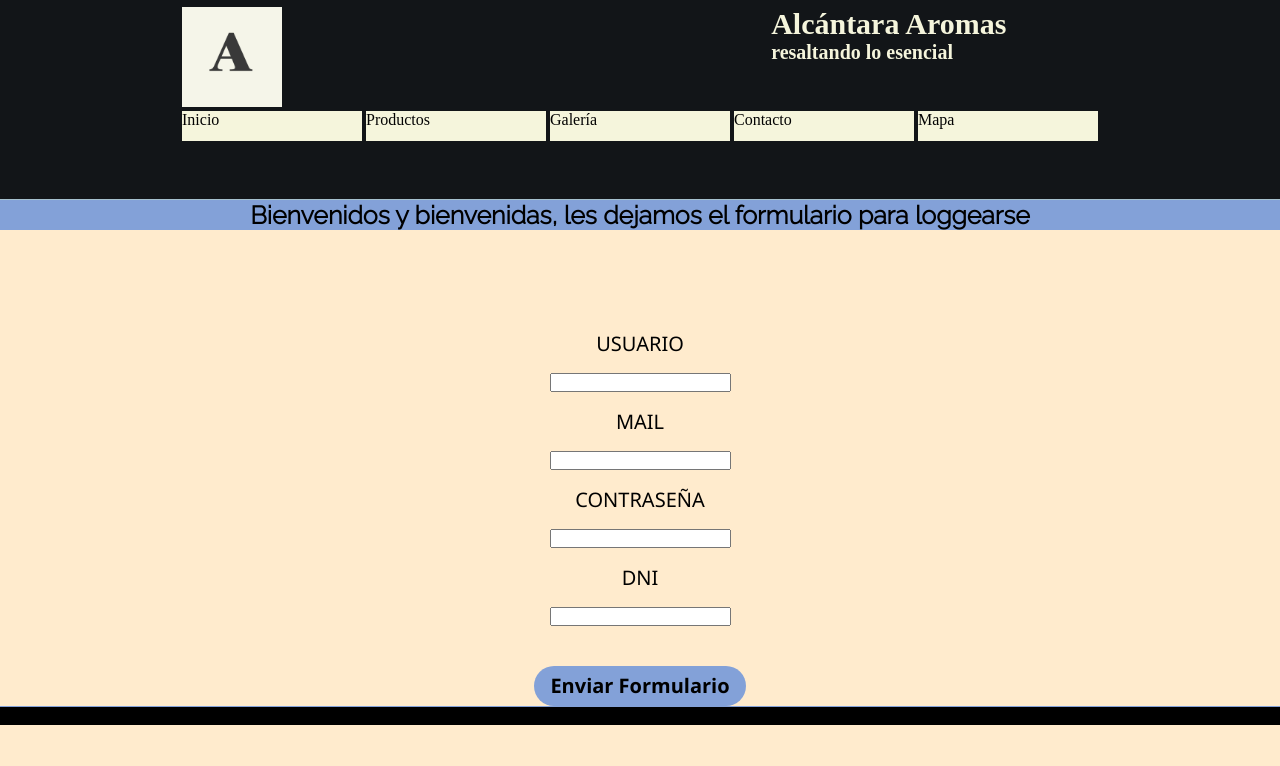
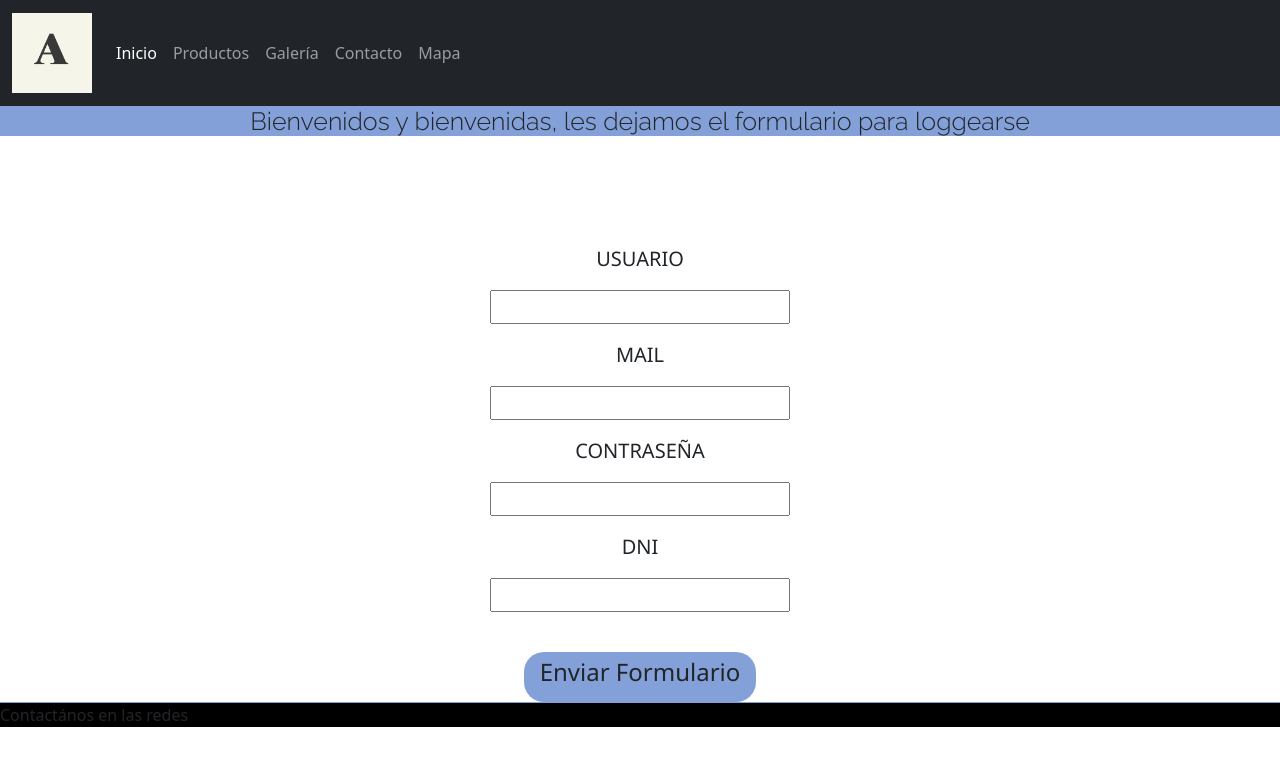
Before and after one commit to GuillerminaSaita/saita_alcantara, a plain HTML site: page pages/contacto.html in a window 1280 px wide. Drawn offline with nearby package versions, Linux system fonts and the light colour scheme; a web font is replaced by a local one.

Commit message:
primeros arreglos proyecto final

```diff
--- a/pages/contacto.html
+++ b/pages/contacto.html
@@ -13,6 +13,10 @@
 
     <link href="https://fonts.googleapis.com/css2?family=Raleway:ital,wght@0,300;1,200;1,300&display=swap" rel="stylesheet">
 
+    <link href="https://fonts.googleapis.com/css2?family=Raleway:ital,wght@0,300;1,300&family=Tiro+Devanagari+Hindi:ital@1&display=swap" rel="stylesheet">
+
+    <link href="https://cdn.jsdelivr.net/npm/bootstrap@5.2.0/dist/css/bootstrap.min.css" rel="stylesheet"
+    integrity="sha384-gH2yIJqKdNHPEq0n4Mqa/HGKIhSkIHeL5AyhkYV8i59U5AR6csBvApHHNl/vI1Bx" crossorigin="anonymous">
 <meta name="name" content="Perfumes la Plata, Perfumes Mar del Plata, Perfumes naturales, Brumas aromáticas, Perfumes, Perfuminas, Aromaterapia La Plata, Aromaterapia Mar del Plata, Venta de aceite de cannabis en La Plata, aceite de cannabis, flores de bach, aceites esenciales">
 
 <meta name="description"
@@ -22,31 +26,36 @@
 
 </head>
 
-<body class="body_contacto">
-<header class="header">
-    <div class="layout">
-      <!-- lo que quiero que quede en un solo renglon, lo pongo dentro de un mismo div,y despues en css lo acomodas con al class .fila-->
-          <div class="fila">
-            <a href="index.html">
-              <img class="logo" src="../img/logo.jpeg" alt="logo marca" />
-            </a>
-            <div class="principal">
-              <h1>Alcántara Aromas</h1>
-              <h2>resaltando lo esencial</h2>
-            </div>
-          </div>
+ <!--NAVBAR: menu hamburguesa-->
+ <nav class="navbar navbar-expand-lg bg-dark navbar-dark">
 
-<nav>
-    <ul class="menu">
-        <li  class="inicio" ><a href="../index.html">Inicio</a></li>
-        <li class="productos" >  <a href="productos.html">Productos</a> </li>
-        <li  class="galeria" ><a href="galeria.html">Galería</a></li>
-        <li  class="contacto" ><a href="contacto.html">Contacto</a></li>
-        <li  class="mapa"> <a href="mapa.html">Mapa</a></li>
-    </ul>
+  <div class="container-fluid">
+    <a class="navbar-brand" href="#"> <img class="logo-navbar" src="../img/logo.jpeg" alt=""></a>
+    <button class="navbar-toggler" type="button" data-bs-toggle="collapse" data-bs-target="#navbarNavDropdown"
+      aria-controls="navbarNavDropdown" aria-expanded="false" aria-label="Toggle navigation">
+      <span class="navbar-toggler-icon"></span>
+    </button>
+    <div class="collapse navbar-collapse" id="navbarNavDropdown">
+      <ul class="navbar-nav">
+        <li class="nav-item">
+          <a class="nav-link active" aria-current="page" href="../index.html">Inicio</a>
+        </li>
+        <li class="nav-item">
+          <a class="nav-link" href="./productos.html">Productos</a>
+        </li>
+        <li class="nav-item">
+          <a class="nav-link" href="./galeria.html">Galería</a>
+        </li>
+        <li class="nav-item">
+          <a class="nav-link" href="./contacto.html">Contacto</a>
+        </li>
+        <li class="nav-item">
+          <a class="nav-link" href="./mapa.html">Mapa</a>
+        </li>
+      </ul>
+    </div>
+  </div>
 </nav>
-
-</header>
 
 
 <main class="main_contact">
--- a/scss/_generales.scss
+++ b/scss/_generales.scss
@@ -100,5 +100,5 @@ footer {
 
 /*color del body*/
     body {
-        background-color: blanchedalmond;
+        background-color: rgb(209, 205, 199);
     }
--- a/scss/_grilla.scss
+++ b/scss/_grilla.scss
@@ -73,16 +73,15 @@ height: 100%;
 .carouselslide{
     display: flex;
     align-items: center;
-    width: 50%;
-    min-height: 600px;
+    width: 100%;
 }
 
-
+/*NO PONER ESTO
 .carousel-inner{
     height: 50%;
     width: 50%;
 }
-
+*/
 
 /*MAIN CONTACTO*/
 
@@ -94,7 +93,7 @@ height: 100%;
     width: 100%;
     align-items: center;
     font-size: 20px;
-    font-family: 'Segoe UI', Tahoma, Geneva, Verdana, sans-serif;
+    font-family:'Tiro Devanagari Hindi', serif;
     height: 400px;
     flex-direction: column;
     padding-top: 100px;
@@ -105,7 +104,7 @@ height: 100%;
 
 .main_contact h3 {
     text-align: center;
-    font-family: 'Raleway', sans-serif;
+    font-family: 'Tiro Devanagari Hindi', serif;
     font-size: 25px;
     background-color: rgb(131, 161, 216);
 }
--- a/scss/_menu.scss
+++ b/scss/_menu.scss
@@ -1,19 +1,22 @@
+/*tamaño logo navbar*/
+.logo-navbar{
+    height:80px ;
+    width:80px ;
+}
 
+
+
+/* anterior menu, sin bootstrap
 li {
-    display: inline-block;
-    background-color:beige;
-   /*lo que mide cada boton del nav*/
-    width: 180px;
-    height: 30px;
-
     a {
-        text-decoration: none;  /*para que no tenga las palabras azules con subrayado*/
+        text-decoration: none;  /*para que no tenga las palabras azules con subrayado
         color: rgb(3, 3, 3);
-
-    &:hover{   /*la & se usa para esto del hover, no hay que poner el nombre de "a" de vuelta para anidarlo*/
+    &:hover{   la & se usa para esto del hover, no hay que poner el nombre de "a" de vuelta para anidarlo
     color: black;
     }
     }
+ */
+
 
 /*TRANSFORMACIONES*/
 /*estilo para cuando apoyo el mouse para cada boton li del nav*/
@@ -41,5 +44,4 @@ li {
     background-color: $fondo-menu;
     transform: scale(1.1,1.1);
 }
-
 }
--- a/scss/_variables.scss
+++ b/scss/_variables.scss
@@ -6,4 +6,4 @@ $fondo-menu:rgb(243, 243, 187);
 $iconos-footer: rgb(194, 205, 236);
 
 
-$texto-index:'Raleway', sans-serif;
+$texto-index:'Tiro Devanagari Hindi', serif;
```
Also changed, not shown: index.html (+54 -47 lines), pages/galeria.html (+33 -23 lines), pages/mapa.html (+39 -25 lines), pages/productos.html (+33 -34 lines), css/style.css, img/1000.jpg (added), 5 other files.
